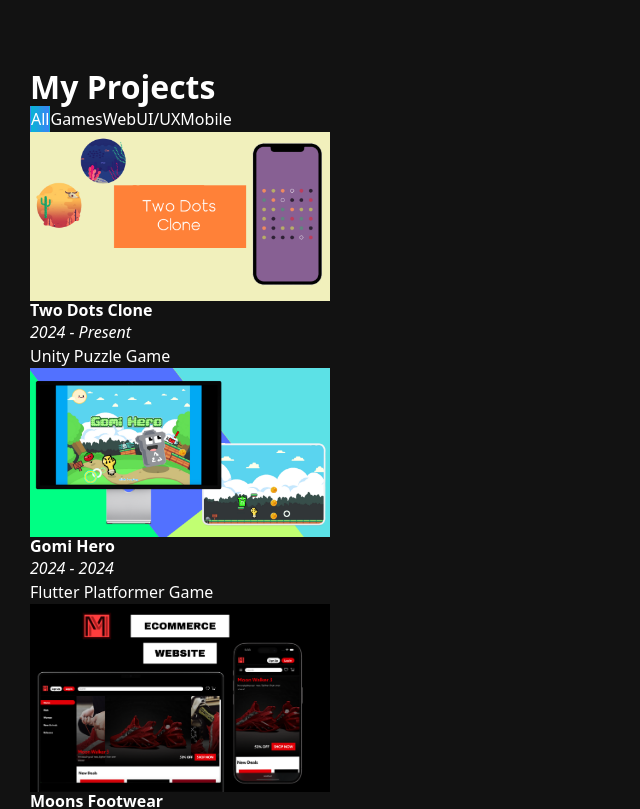
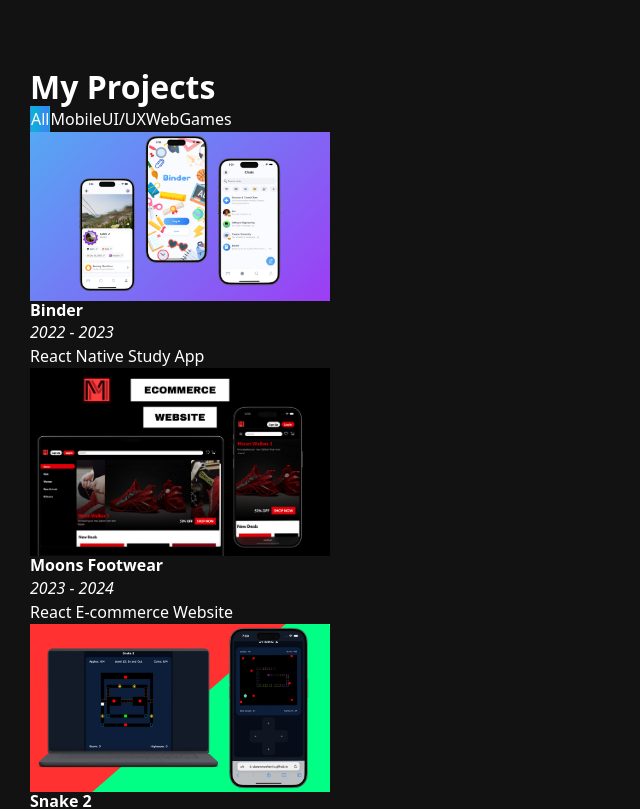
Before and after one commit to clawrenceharris/portfolio, a Next.js app: page / in a window 1280 px wide. Shown: the part 2400-3209 px from the top of the page, without its empty margins (0-640 px from the left). Built offline with nearby package versions, Linux system fonts and the light colour scheme.

Commit message:
style/cleaned code

```diff
--- a/src/app/components/ProjectsSection.jsx
+++ b/src/app/components/ProjectsSection.jsx
@@ -53,6 +53,7 @@
           });
         })}
       </div>
+
       <ul ref={ref} className="grid md:grid-cols-2 gap-8 md:gap-12">
         {filteredProjects
           .sort((a, b) =>
@@ -60,7 +61,7 @@
               ? a.startYear < b.startYear
                 ? 1
                 : -1
-              : a.startYear > b.startYear
+              : a.endYear - a.startYear > b.sta
               ? -1
               : 1
           )
```
